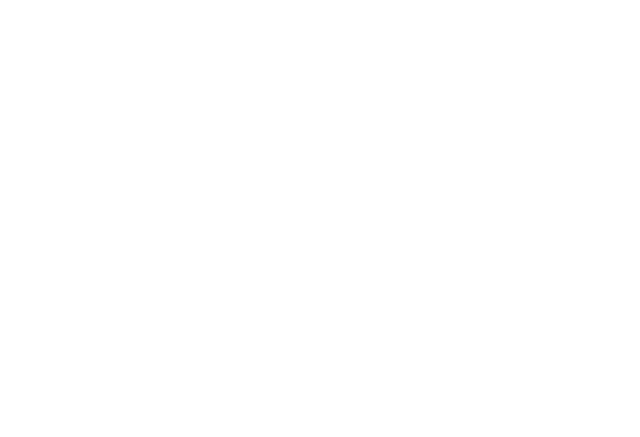
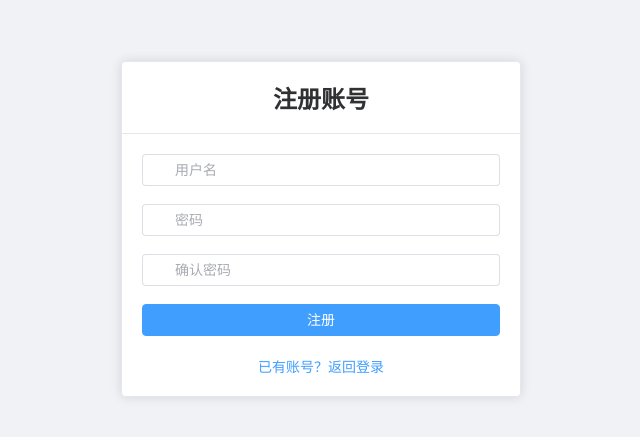
Before and after one commit to kuanglingli/wallpaper-management, a Vue app in the folder wallpaper-frontend/: page /register in a window 1280 px wide. Before the commit this address had no page. Shown: the part 171-608 px from the top of the page, without its empty margins (319-959 px from the left). Built offline with nearby package versions, Linux system fonts and the light colour scheme.

Commit message:
gen logic

```diff
--- a/wallpaper-frontend/src/api/user.ts
+++ b/wallpaper-frontend/src/api/user.ts
@@ -6,6 +6,13 @@ import type { ApiResponse, LoginParams, LoginResult, UserInfo } from '../types'
  */
 export function login(data: LoginParams) {
   return request.post<any, ApiResponse<LoginResult>>('/user/login', data)
+}
+
+/**
+ * 用户注册
+ */
+export function register(data: LoginParams) {
+  return request.post<any, ApiResponse<any>>('/user/register', data)
 }
 
 /**
--- a/wallpaper-frontend/src/router/index.ts
+++ b/wallpaper-frontend/src/router/index.ts
@@ -6,13 +6,15 @@ const router = createRouter({
     {
       path: '/',
       component: () => import('@/layout/index.vue'),
+      redirect: '/home',
       children: [
         {
-          path: '',
+          path: 'home',
           name: 'home',
           component: () => import('@/views/home/index.vue'),
           meta: {
-            title: '首页'
+            title: '首页',
+            requiresAuth: true
           }
         },
         {
@@ -20,7 +22,8 @@ const router = createRouter({
           name: 'wallpaper',
           component: () => import('@/views/wallpaper/index.vue'),
           meta: {
-            title: '壁纸管理'
+            title: '壁纸管理',
+            requiresAuth: true
           }
         },
         {
@@ -28,7 +31,8 @@ const router = createRouter({
           name: 'category',
           component: () => import('@/views/category/index.vue'),
           meta: {
-            title: '分类管理'
+            title: '分类管理',
+            requiresAuth: true
           }
         },
         {
@@ -36,7 +40,8 @@ const router = createRouter({
           name: 'tag',
           component: () => import('@/views/tag/index.vue'),
           meta: {
-            title: '标签管理'
+            title: '标签管理',
+            requiresAuth: true
           }
         }
       ]
@@ -48,8 +53,44 @@ const router = createRouter({
       meta: {
         title: '登录'
       }
+    },
+    {
+      path: '/register',
+      name: 'register',
+      component: () => import('@/views/login/register.vue'),
+      meta: {
+        title: '注册'
+      }
+    },
+    // 将不匹配的路由重定向到登录页
+    {
+      path: '/:pathMatch(.*)*',
+      redirect: '/login'
     }
   ]
 })
 
+// 全局前置守卫
+router.beforeEach((to, from, next) => {
+  // 设置页面标题
+  document.title = to.meta.title ? `${to.meta.title} - 壁纸管理系统` : '壁纸管理系统'
+
+  // 检查该路由是否需要登录权限
+  if (to.matched.some(record => record.meta.requiresAuth)) {
+    // 获取token
+    const token = localStorage.getItem('token')
+    if (!token) {
+      // 未登录，跳转到登录页
+      next({
+        path: '/login',
+        query: { redirect: to.fullPath } // 将要访问的路径作为参数，以便登录成功后跳转
+      })
+    } else {
+      next() // 已登录，正常跳转
+    }
+  } else {
+    next() // 不需要登录权限的页面，直接跳转
+  }
+})
+
 export default router
--- a/wallpaper-frontend/src/views/login/index.vue
+++ b/wallpaper-frontend/src/views/login/index.vue
@@ -24,6 +24,7 @@
             placeholder="密码"
             prefix-icon="Lock"
             show-password
+            @keyup.enter="handleLogin"
           />
         </el-form-item>
         <el-form-item>
@@ -36,6 +37,9 @@
             登录
           </el-button>
         </el-form-item>
+        <div class="register-link">
+          <el-link type="primary" @click="goToRegister">没有账号？点击注册</el-link>
+        </div>
       </el-form>
     </el-card>
   </div>
@@ -43,15 +47,19 @@
 
 <script setup lang="ts">
 import { ref, reactive } from 'vue'
-import { useRouter } from 'vue-router'
+import { useRouter, useRoute } from 'vue-router'
+import { ElMessage } from 'element-plus'
 import type { FormInstance } from 'element-plus'
 import { User, Lock } from '@element-plus/icons-vue'
+import { login } from '@/api/user'
+import type { LoginParams } from '@/types'
 
 const router = useRouter()
+const route = useRoute()
 const loginFormRef = ref<FormInstance>()
 const loading = ref(false)
 
-const loginForm = reactive({
+const loginForm = reactive<LoginParams>({
   username: '',
   password: ''
 })
@@ -68,22 +76,39 @@ const loginRules = {
 const handleLogin = async () => {
   if (!loginFormRef.value) return
 
-  await loginFormRef.value.validate((valid) => {
+  await loginFormRef.value.validate(async (valid) => {
     if (valid) {
       loading.value = true
-      // TODO: 实现登录逻辑
-      setTimeout(() => {
+      try {
+        const res = await login(loginForm)
+        // 保存token到本地存储
+        localStorage.setItem('token', res.data.token)
+        // 保存用户信息
+        localStorage.setItem('userInfo', JSON.stringify(res.data.userInfo))
+
+        ElMessage.success('登录成功')
+
+        // 如果有重定向参数，跳转到指定页面，否则跳转到首页
+        const redirect = route.query.redirect as string
+        router.push(redirect || '/home')
+      } catch (error: any) {
+        console.error('登录失败:', error)
+        ElMessage.error(error.message || '登录失败，请检查用户名和密码')
+      } finally {
         loading.value = false
-        router.push('/')
-      }, 1000)
+      }
     }
   })
+}
+
+const goToRegister = () => {
+  router.push('/register')
 }
 </script>
 
 <style scoped>
 .login-container {
-  height: 100%;
+  height: 100vh;
   display: flex;
   justify-content: center;
   align-items: center;
@@ -103,4 +128,9 @@ const handleLogin = async () => {
 .login-button {
   width: 100%;
 }
+
+.register-link {
+  text-align: center;
+  margin-top: 15px;
+}
 </style>
--- /dev/null
+++ b/wallpaper-frontend/src/views/login/register.vue
@@ -0,0 +1,153 @@
+<template>
+  <div class="register-container">
+    <el-card class="register-card">
+      <template #header>
+        <h2 class="register-title">注册账号</h2>
+      </template>
+      <el-form
+        ref="registerFormRef"
+        :model="registerForm"
+        :rules="registerRules"
+        label-width="0"
+      >
+        <el-form-item prop="username">
+          <el-input
+            v-model="registerForm.username"
+            placeholder="用户名"
+            prefix-icon="User"
+          />
+        </el-form-item>
+        <el-form-item prop="password">
+          <el-input
+            v-model="registerForm.password"
+            type="password"
+            placeholder="密码"
+            prefix-icon="Lock"
+            show-password
+          />
+        </el-form-item>
+        <el-form-item prop="confirmPassword">
+          <el-input
+            v-model="registerForm.confirmPassword"
+            type="password"
+            placeholder="确认密码"
+            prefix-icon="Lock"
+            show-password
+          />
+        </el-form-item>
+        <el-form-item>
+          <el-button
+            type="primary"
+            class="register-button"
+            :loading="loading"
+            @click="handleRegister"
+          >
+            注册
+          </el-button>
+        </el-form-item>
+        <div class="login-link">
+          <el-link type="primary" @click="goToLogin">已有账号？返回登录</el-link>
+        </div>
+      </el-form>
+    </el-card>
+  </div>
+</template>
+
+<script setup lang="ts">
+import { ref, reactive } from 'vue'
+import { useRouter } from 'vue-router'
+import { ElMessage } from 'element-plus'
+import type { FormInstance, FormRules } from 'element-plus'
+import { User, Lock } from '@element-plus/icons-vue'
+import { register } from '@/api/user'
+
+const router = useRouter()
+const registerFormRef = ref<FormInstance>()
+const loading = ref(false)
+
+const registerForm = reactive({
+  username: '',
+  password: '',
+  confirmPassword: ''
+})
+
+// 自定义验证规则：确认密码必须与密码一致
+const validateConfirmPassword = (rule: any, value: string, callback: Function) => {
+  if (value === '') {
+    callback(new Error('请再次输入密码'))
+  } else if (value !== registerForm.password) {
+    callback(new Error('两次输入密码不一致'))
+  } else {
+    callback()
+  }
+}
+
+const registerRules: FormRules = {
+  username: [
+    { required: true, message: '请输入用户名', trigger: 'blur' },
+    { min: 3, max: 20, message: '用户名长度应为3-20个字符', trigger: 'blur' }
+  ],
+  password: [
+    { required: true, message: '请输入密码', trigger: 'blur' },
+    { min: 6, message: '密码长度最少为6个字符', trigger: 'blur' }
+  ],
+  confirmPassword: [
+    { required: true, message: '请确认密码', trigger: 'blur' },
+    { validator: validateConfirmPassword, trigger: 'blur' }
+  ]
+}
+
+const handleRegister = async () => {
+  if (!registerFormRef.value) return
+
+  await registerFormRef.value.validate(async (valid) => {
+    if (valid) {
+      loading.value = true
+      try {
+        const { username, password } = registerForm
+        await register({ username, password })
+        ElMessage.success('注册成功，请登录')
+        router.push('/login')
+      } catch (error: any) {
+        console.error('注册失败:', error)
+        ElMessage.error(error.message || '注册失败')
+      } finally {
+        loading.value = false
+      }
+    }
+  })
+}
+
+const goToLogin = () => {
+  router.push('/login')
+}
+</script>
+
+<style scoped>
+.register-container {
+  height: 100vh;
+  display: flex;
+  justify-content: center;
+  align-items: center;
+  background-color: #f0f2f5;
+}
+
+.register-card {
+  width: 400px;
+}
+
+.register-title {
+  text-align: center;
+  margin: 0;
+  color: #303133;
+}
+
+.register-button {
+  width: 100%;
+}
+
+.login-link {
+  text-align: center;
+  margin-top: 15px;
+}
+</style>
```
Also changed, not shown: wallpaper-frontend/src/layout/index.vue (+106 -47 lines).
